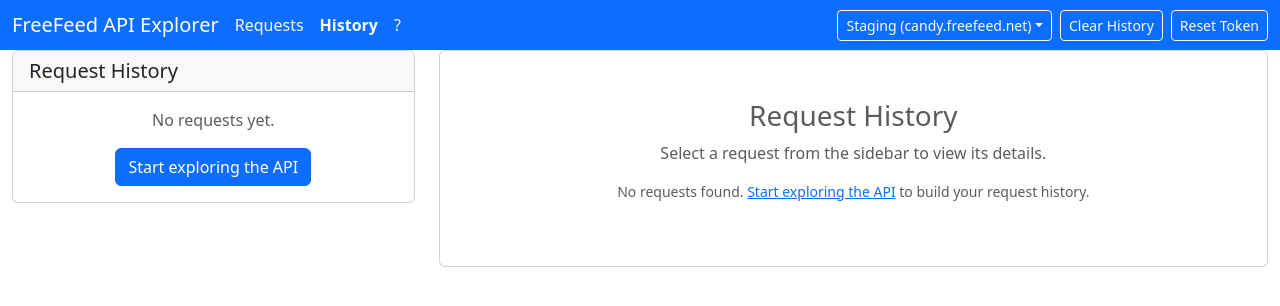
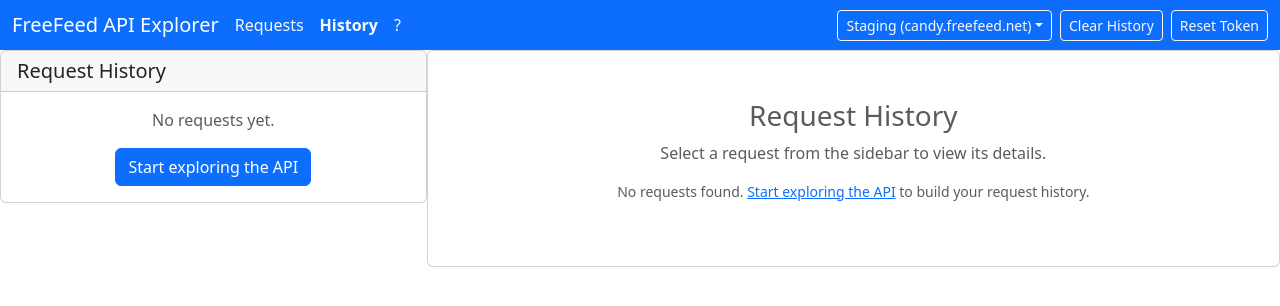
Before and after one commit to dreikanter/freefeed-api-explorer, a SvelteKit app: page /history in a window 1280 px wide. Shown: the top 306 px of the page. Built offline with nearby package versions, Linux system fonts and the light colour scheme.

Commit message:
Replace Bootstrap grid with flex in history page
Swap container-fluid/row/col-md-* for split-layout,
split-sidebar, and split-main classes.

https://claude.ai/code/session_01S1SUKi1KaywXXRsiaQSWGb

```diff
--- a/src/routes/history/+page.svelte
+++ b/src/routes/history/+page.svelte
@@ -87,10 +87,9 @@
 
 <NavigationBar currentPage="history" />
 
-<div class="container-fluid mb-4">
-  <div class="row">
-    <!-- Left Sidebar: Request History -->
-    <div class="col-md-4">
+<div class="split-layout">
+  <!-- Left Sidebar: Request History -->
+  <div class="split-sidebar">
       <div class="card">
         <div class="card-header d-flex justify-content-between align-items-center">
           <h5 class="mb-0">Request History</h5>
@@ -127,8 +126,8 @@
       </div>
     </div>
 
-    <!-- Main Content: Request Details -->
-    <div class="col-md-8">
+  <!-- Main Content: Request Details -->
+  <div class="split-main">
       {#if selectedRequest}
         <!-- Request Info -->
         <div class="card mb-4">
@@ -180,4 +179,3 @@
       {/if}
     </div>
   </div>
-</div>
```
